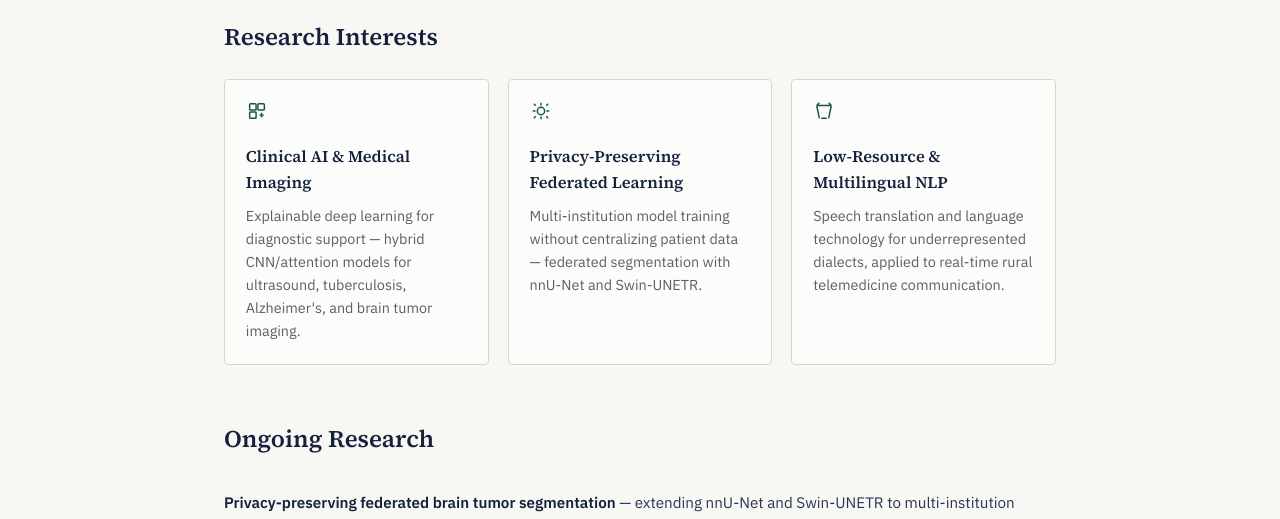
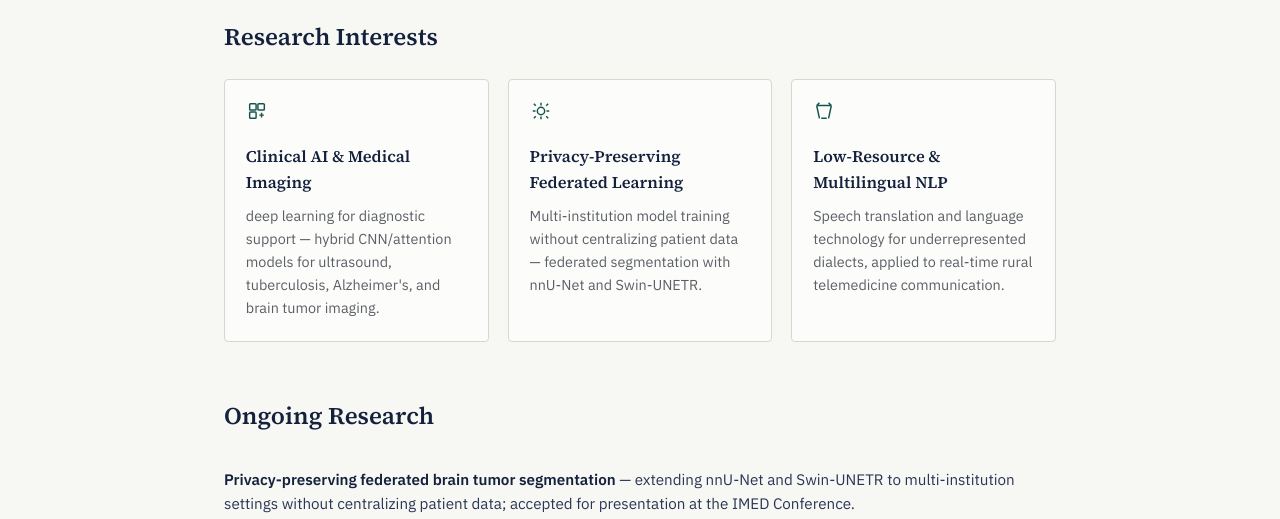
Before and after one commit to Mohammad-Aman-Ullah-Khan/Mohammad-Aman-Ullah-Khan.github.io, a plain HTML site: page research.html in a window 1280 px wide. Shown: the part 234-753 px from the top of the page. Drawn offline with Linux system fonts and the light colour scheme.

Commit message:
Update research.html

```diff
--- a/research.html
+++ b/research.html
@@ -39,7 +39,7 @@
             <svg width="22" height="22" viewBox="0 0 24 24" fill="none" stroke="currentColor" stroke-width="1.6"><rect x="4" y="4" width="7" height="7" rx="1"/><rect x="13" y="4" width="7" height="7" rx="1"/><rect x="4" y="13" width="7" height="7" rx="1"/><path d="M14.5 16.5h5M17 14v5"/></svg>
           </div>
           <h3>Clinical AI &amp; Medical Imaging</h3>
-          <p>Explainable deep learning for diagnostic support — hybrid CNN/attention models for ultrasound, tuberculosis, Alzheimer's, and brain tumor imaging.</p>
+          <p> deep learning for diagnostic support — hybrid CNN/attention models for ultrasound, tuberculosis, Alzheimer's, and brain tumor imaging.</p>
         </div>
 
         <div class="interest-card">
```
